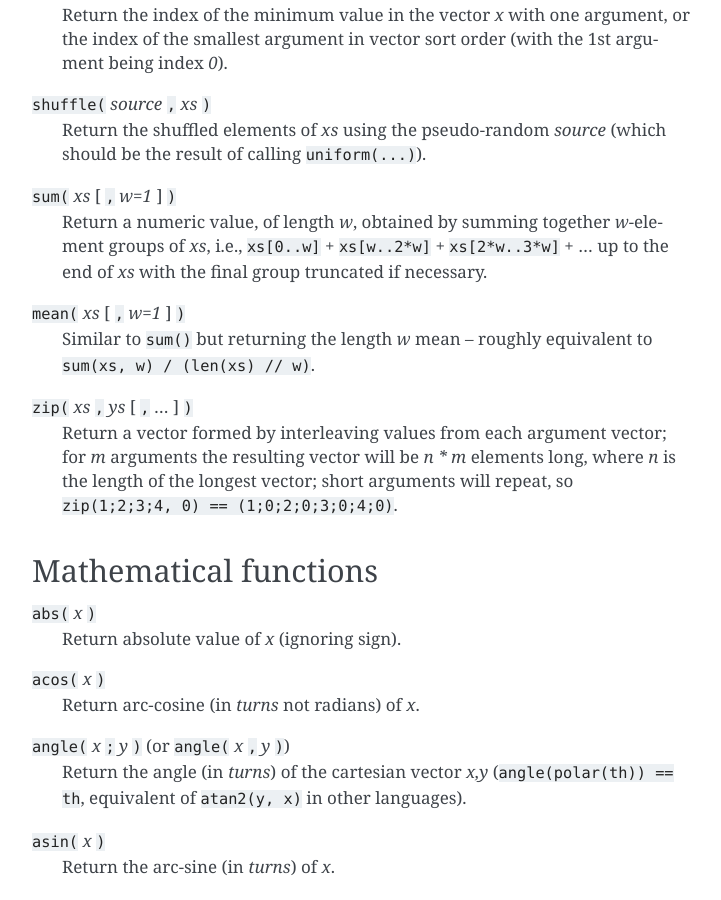
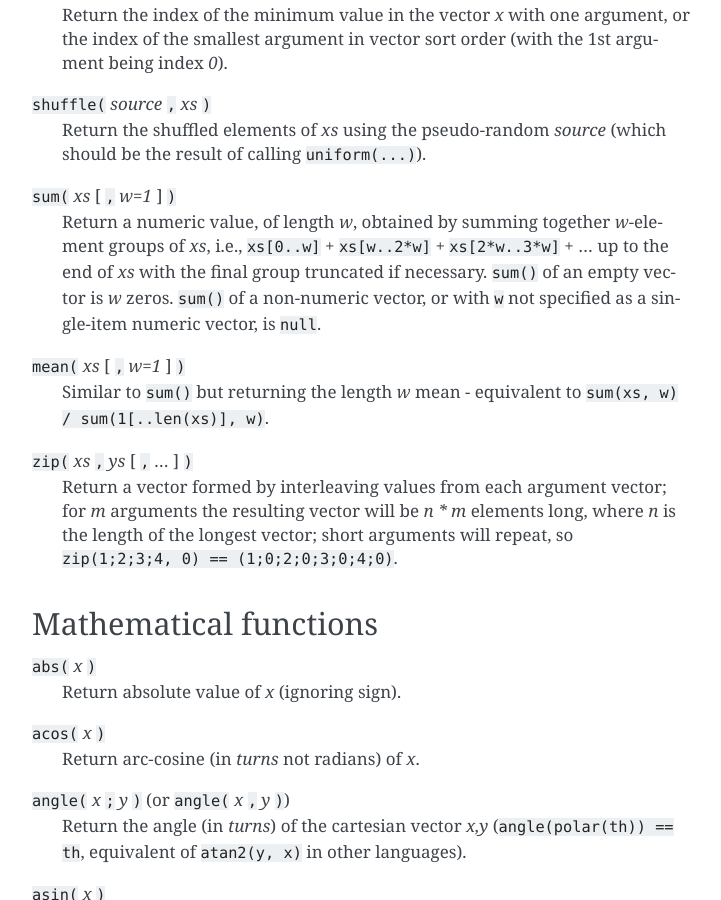
Before and after one commit to jonathanhogg/flitter, a Sphinx documentation site: the page built from docs/builtins.md, in a window 1280 px wide and 900 px high, scrolled down 826 px. Shown: the whole window, without its empty margins (388-1109 px from the left). Built offline with Sphinx 7.4.7, drawn with Linux system fonts in a browser that asks for light colours.

Commit message:
Allow `sum()` and `mean()` to take an empty vector
Also `mean()` should use C-style division.

```diff
--- a/docs/builtins.md
+++ b/docs/builtins.md
@@ -40,11 +40,13 @@ should be the result of calling `uniform(...)`).
 `sum(` *xs* [ `,` *w=1* ] `)`
 : Return a numeric value, of length *w*, obtained by summing together
 *w*-element groups of *xs*, i.e., `xs[0..w]` + `xs[w..2*w]` + `xs[2*w..3*w]` +
-... up to the end of *xs* with the final group truncated if necessary.
+... up to the end of *xs* with the final group truncated if necessary. `sum()`
+of an empty vector is *w* zeros. `sum()` of a non-numeric vector, or with `w`
+not specified as a single-item numeric vector, is `null`.
 
 `mean(` *xs* [ `,` *w=1* ] `)`
-: Similar to `sum()` but returning the length *w* mean – roughly equivalent to
-`sum(xs, w) / (len(xs) // w)`.
+: Similar to `sum()` but returning the length *w* mean - equivalent to
+`sum(xs, w) / sum(1[..len(xs)], w)`.
 
 `zip(` *xs* `,` *ys* [ `,` ... ] `)`
 : Return a vector formed by interleaving values from each argument vector; for
```
Also changed, not shown: 2 other files.
